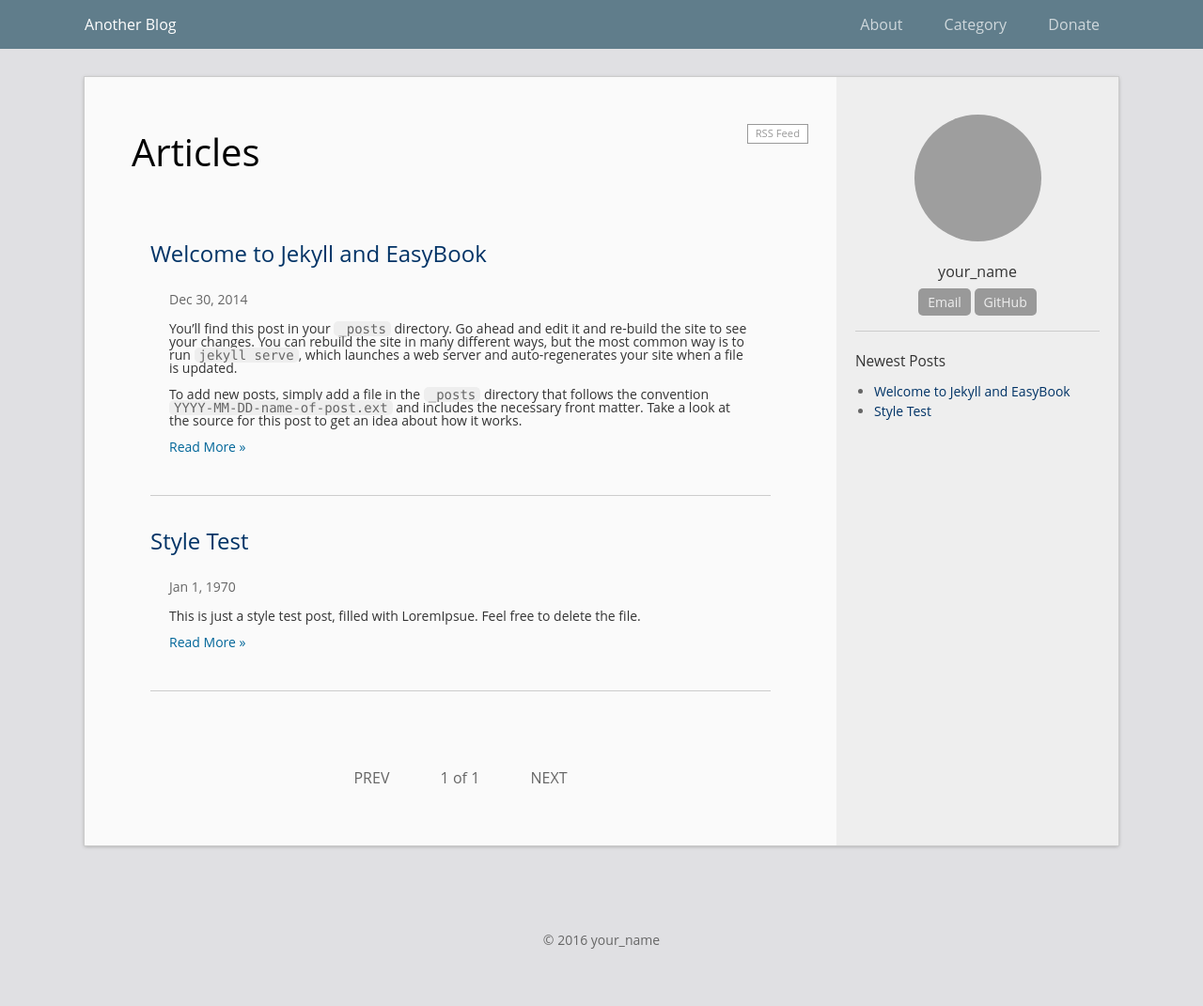
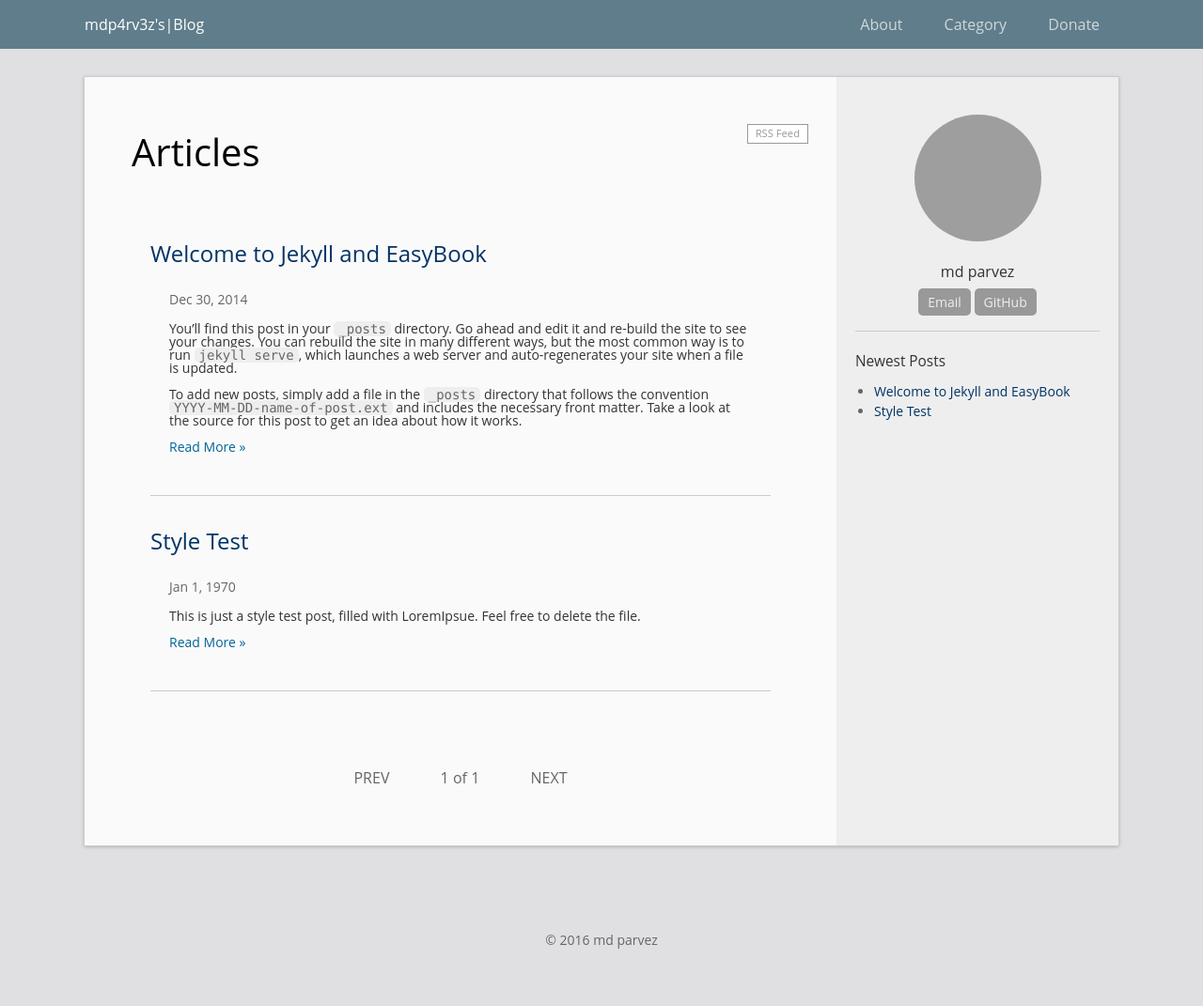
Before and after one commit to tuxb0y/tuxb0y.github.io, a Jekyll site: the page built from index.html, in a window 1280 px wide. Shown: the whole page at 94% size. Built offline with Jekyll 4.4.1, drawn with Linux system fonts in a browser that asks for light colours; the list of posts is cut into pages by our own code; grey boxes are pictures that could not be loaded.

Commit message:
Update _config.yml

```diff
--- a/_config.yml
+++ b/_config.yml
@@ -1,16 +1,16 @@
 # Site settings
-title: Another Blog
-url: "http://laobubu.github.io"    # the protocol and hostname of your site, eg. `http://laobubu.github.io`
-baseurl: "/jekyll-theme-EasyBook" # the prefix of your site uri, eg. `"/jekyll-theme-EasyBook"` or empty string `""`
+title: mdp4rv3z's|Blog
+url: "tuxb0y.github.io"    # the protocol and hostname of your site, eg. `http://laobubu.github.io`
+baseurl: " " # the prefix of your site uri, eg. `"/jekyll-theme-EasyBook"` or empty string `""`
 #timezone: Asia/Chongqing
 description: >
   One or more sentences introducing this blog.
 
 # Your information
-email: your_email@example.com
-author: your_name
-avatar: "//www.gravatar.com/avatar/your_email_md5?d=mm&s=135"
-profile: One sentence introducing yourself.
+email: mdp4rv3z@gmail.com
+author: md parvez
+avatar: "https://avatars2.githubusercontent.com/u/23025427?s=460&v=4"
+profile: n00b|Still n0body|InfoSec .
 #twitter_username: twitter_username
 #github_username:  github_username
 profile_links:
```
